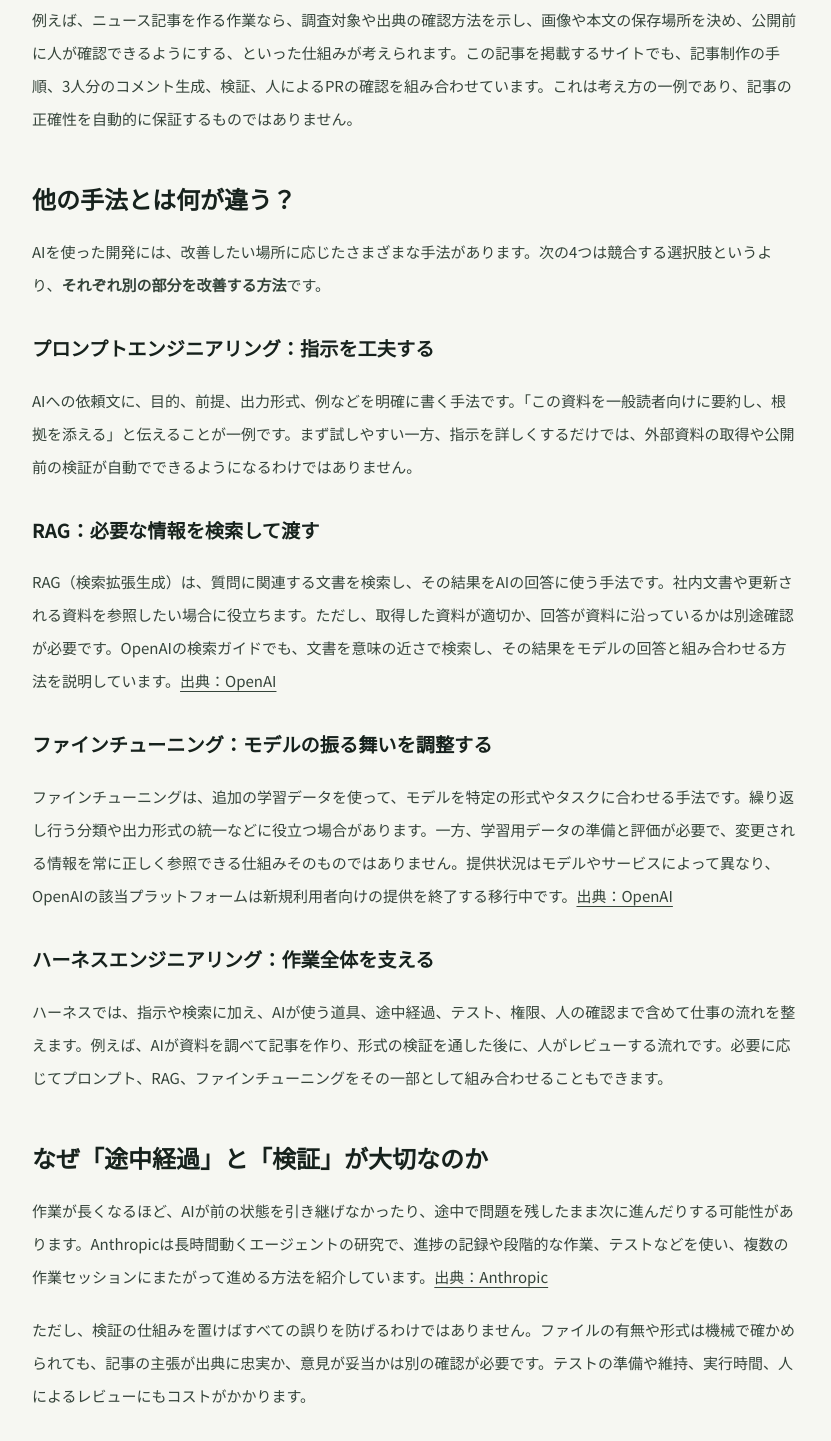
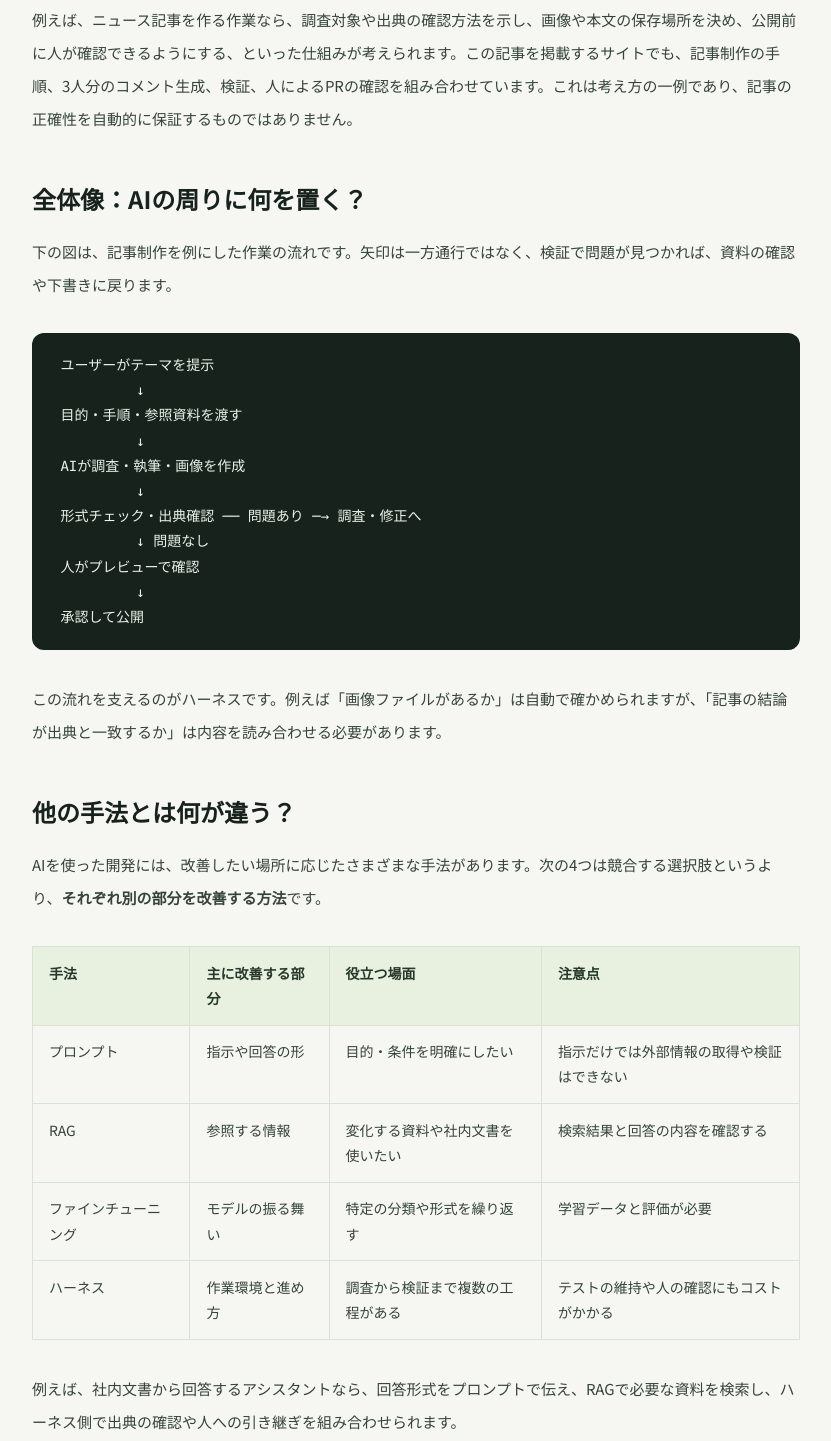
Before and after one commit to yamashita-shingo/ai-news, an Astro site: page /ai-news/articles/harness-engineering-comparison in a window 1280 px wide. Shown: the part 1592-3033 px from the top of the page, without its empty margins (224-1055 px from the left). Built offline with nearby package versions, Linux system fonts and the light colour scheme; Astro itself is replaced by a stand-in of ours; code samples lack their colours.

Commit message:
Make harness engineering article more educational

````diff
--- a/src/content/articles/harness-engineering-comparison/article.md
+++ b/src/content/articles/harness-engineering-comparison/article.md
@@ -30,10 +30,37 @@ OpenAIは2026年2月、Codexを使ったソフトウェア開発の実験につ
 
 例えば、ニュース記事を作る作業なら、調査対象や出典の確認方法を示し、画像や本文の保存場所を決め、公開前に人が確認できるようにする、といった仕組みが考えられます。この記事を掲載するサイトでも、記事制作の手順、3人分のコメント生成、検証、人によるPRの確認を組み合わせています。これは考え方の一例であり、記事の正確性を自動的に保証するものではありません。
 
+## 全体像：AIの周りに何を置く？
+
+下の図は、記事制作を例にした作業の流れです。矢印は一方通行ではなく、検証で問題が見つかれば、資料の確認や下書きに戻ります。
+
+```text
+ ユーザーがテーマを提示
+          ↓
+ 目的・手順・参照資料を渡す
+          ↓
+ AIが調査・執筆・画像を作成
+          ↓
+ 形式チェック・出典確認 ── 問題あり ─→ 調査・修正へ
+          ↓ 問題なし
+ 人がプレビューで確認
+          ↓
+ 承認して公開
+```
+
+この流れを支えるのがハーネスです。例えば「画像ファイルがあるか」は自動で確かめられますが、「記事の結論が出典と一致するか」は内容を読み合わせる必要があります。
 ## 他の手法とは何が違う？
 
 AIを使った開発には、改善したい場所に応じたさまざまな手法があります。次の4つは競合する選択肢というより、**それぞれ別の部分を改善する方法**です。
 
+| 手法 | 主に改善する部分 | 役立つ場面 | 注意点 |
+| --- | --- | --- | --- |
+| プロンプト | 指示や回答の形 | 目的・条件を明確にしたい | 指示だけでは外部情報の取得や検証はできない |
+| RAG | 参照する情報 | 変化する資料や社内文書を使いたい | 検索結果と回答の内容を確認する |
+| ファインチューニング | モデルの振る舞い | 特定の分類や形式を繰り返す | 学習データと評価が必要 |
+| ハーネス | 作業環境と進め方 | 調査から検証まで複数の工程がある | テストの維持や人の確認にもコストがかかる |
+
+例えば、社内文書から回答するアシスタントなら、回答形式をプロンプトで伝え、RAGで必要な資料を検索し、ハーネス側で出典の確認や人への引き継ぎを組み合わせられます。
 ### プロンプトエンジニアリング：指示を工夫する
 
 AIへの依頼文に、目的、前提、出力形式、例などを明確に書く手法です。「この資料を一般読者向けに要約し、根拠を添える」と伝えることが一例です。まず試しやすい一方、指示を詳しくするだけでは、外部資料の取得や公開前の検証が自動でできるようになるわけではありません。
@@ -62,4 +89,12 @@ RAG（検索拡張生成）は、質問に関連する文書を検索し、そ
 
 次に、失敗しやすい箇所を確認します。指示が曖昧ならプロンプトを改善し、参照情報が不足するなら検索を検討し、作業漏れが問題なら検証や確認の手順を加えます。手法を選ぶ前に、何がうまくいっていないかを測ることが重要です。
 
+### 最初の一歩：記事制作で試す
+
+1. **入力を決める**：テーマと、確認したい論点を人が伝える。
+2. **成果物を決める**：本文、参照した出典、画像をひとまとめにする。
+3. **確認方法を分ける**：ファイルや形式は自動でチェックし、内容と出典は人が確認する。
+4. **失敗を次に生かす**：出典不足や表示崩れが見つかったら、指示やテストに反映する。
+
+大切なのは、最初から仕組みを大きくすることではありません。実際に起きた問題と、次にどう検出するかを記録しながら、必要な範囲を整えていきます。
 ハーネスエンジニアリングは、AIの性能だけに頼らず、人とAIが協力できる作業環境を整えるための考え方です。小さな仕事から試し、結果を確認しながら仕組みを育てていくことが、実用への第一歩になります。
--- a/src/content/articles/harness-engineering-comparison/log.md
+++ b/src/content/articles/harness-engineering-comparison/log.md
@@ -7,3 +7,5 @@
 - 参照：OpenAI「Harness engineering」（https://openai.com/index/harness-engineering/）、Anthropic「Effective harnesses for long-running agents」（https://www.anthropic.com/research/effective-harnesses-for-long-running-agents）、OpenAI「Model optimization」（https://developers.openai.com/api/docs/guides/model-optimization）、OpenAI「Retrieval」（https://developers.openai.com/api/docs/guides/retrieval）
 - 制作：一次情報を基に概要・手法の比較・限界を日本語で作成。記事要約画像を生成し、3つのコメントスキルでそれぞれの視点を作成。
 - 検証：`node scripts/validate-articles.mjs` 成功。`npm run check` と `npm run build` はローカル Windows の Application Control が Rollup のネイティブモジュールをブロックし実行できず。記事 PR の GitHub Actions（https://github.com/yamashita-shingo/ai-news/actions/runs/44093041796）でチェック・ビルド・記事追加削除テストが成功。
+
+- 2026-11-17：仕組みの流れを示す図、手法の比較表、実践の手順を追加。既存出典に基づき、例示であることと検証の限界を明記。
````
